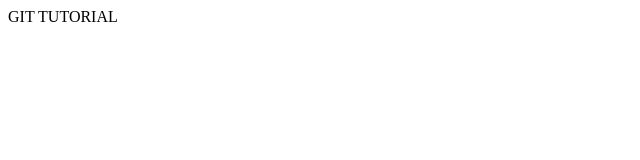
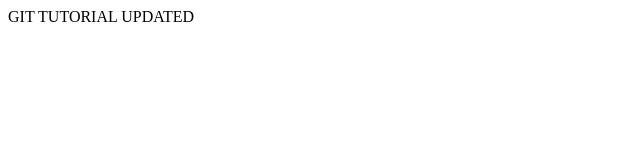
Before and after one commit to gad-mis/git-tutorial, a plain HTML site: page index.html in a window 1280 px wide. Shown: the whole page, without its empty margins (0-640 px from the left). Drawn offline with Linux system fonts and the light colour scheme.

Commit message:
Update index.html

```diff
--- a/index.html
+++ b/index.html
@@ -7,6 +7,6 @@
     <title>GIT TUTORIAL</title>
 </head>
 <body>
- GIT TUTORIAL
+ GIT TUTORIAL UPDATED
 </body>
 </html>
```
